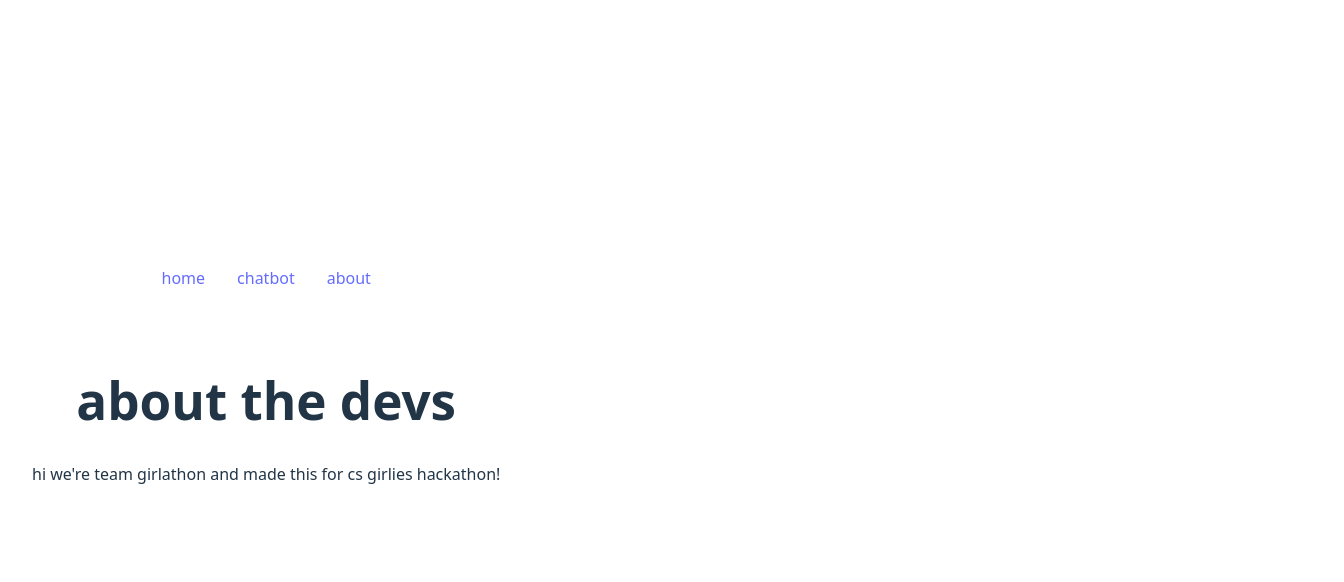
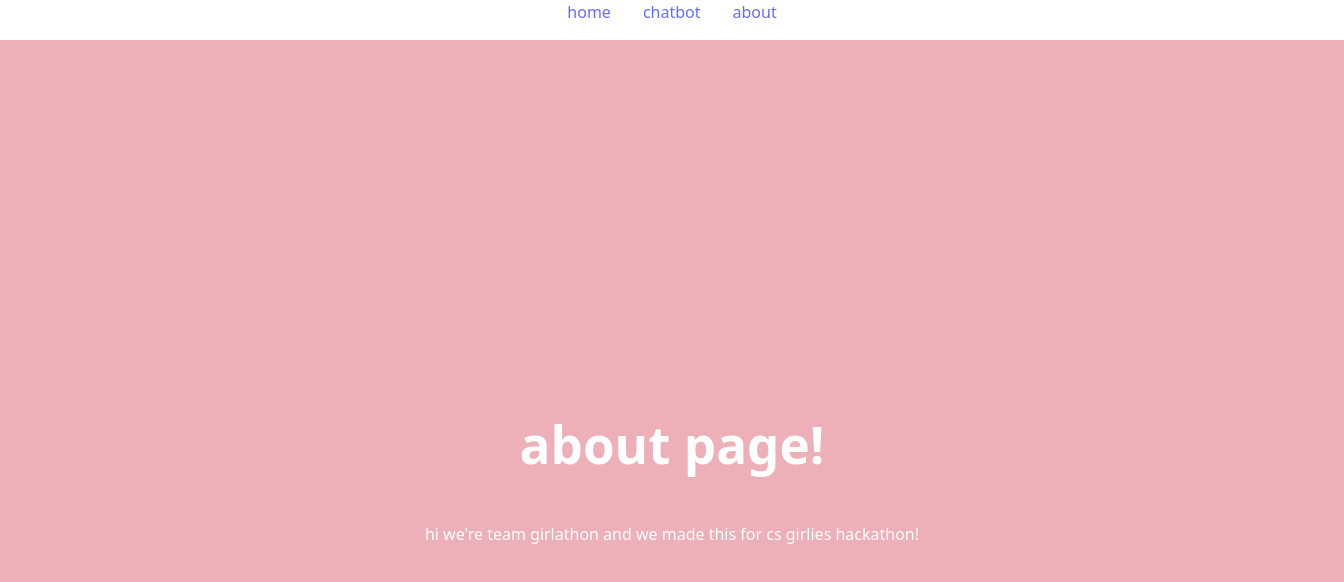
Before and after one commit to Ellievca/Girlathon, a React (Vite) app in the folder my-vite-app/: page /about in a window 1280 px wide. Shown: the top 582 px of the page, 1344 px wide, since content can reach past the window. Built offline with nearby package versions, Linux system fonts and the light colour scheme.

Commit message:
all pages centered

```diff
--- a/my-vite-app/src/About.jsx
+++ b/my-vite-app/src/About.jsx
@@ -2,9 +2,23 @@ import React from 'react';
 
 function About() {
   return (
-    <div style={{ textAlign: 'center', padding: '2rem' }}>
-      <h1>about the devs</h1>
-      <p>hi we're team girlathon and made this for cs girlies hackathon!</p>
+    <div
+      style={{
+        height: '100vh',
+        width: '100vw',
+        margin: 0,
+        display: 'flex',
+        flexDirection: 'column',
+        justifyContent: 'center',
+        alignItems: 'center',
+        backgroundColor: 'var(--color-background)',
+        color: 'white',
+        textAlign: 'center',
+        padding: '2rem',
+      }}
+    >
+      <h1>about page!</h1>
+      <p>hi we're team girlathon and we made this for cs girlies hackathon!</p>
     </div>
   );
 }
--- a/my-vite-app/src/Chatbot.jsx
+++ b/my-vite-app/src/Chatbot.jsx
@@ -2,8 +2,22 @@ import React from 'react';
 
 function Chatbot() {
   return (
-    <div style={{ textAlign: 'center', padding: '2rem' }}>
-      <h1>grwm chatbot</h1>
+    <div
+      style={{
+        height: '100vh',
+        width: '100vw',
+        margin: 0,
+        display: 'flex',
+        flexDirection: 'column',
+        justifyContent: 'center',
+        alignItems: 'center',
+        backgroundColor: '#121212',
+        color: 'white',
+        textAlign: 'center',
+        padding: '2rem',
+      }}
+    >
+      <h1>chatbot page!</h1>
       <p>grwm chatbot coming soon...</p>
     </div>
   );
```
